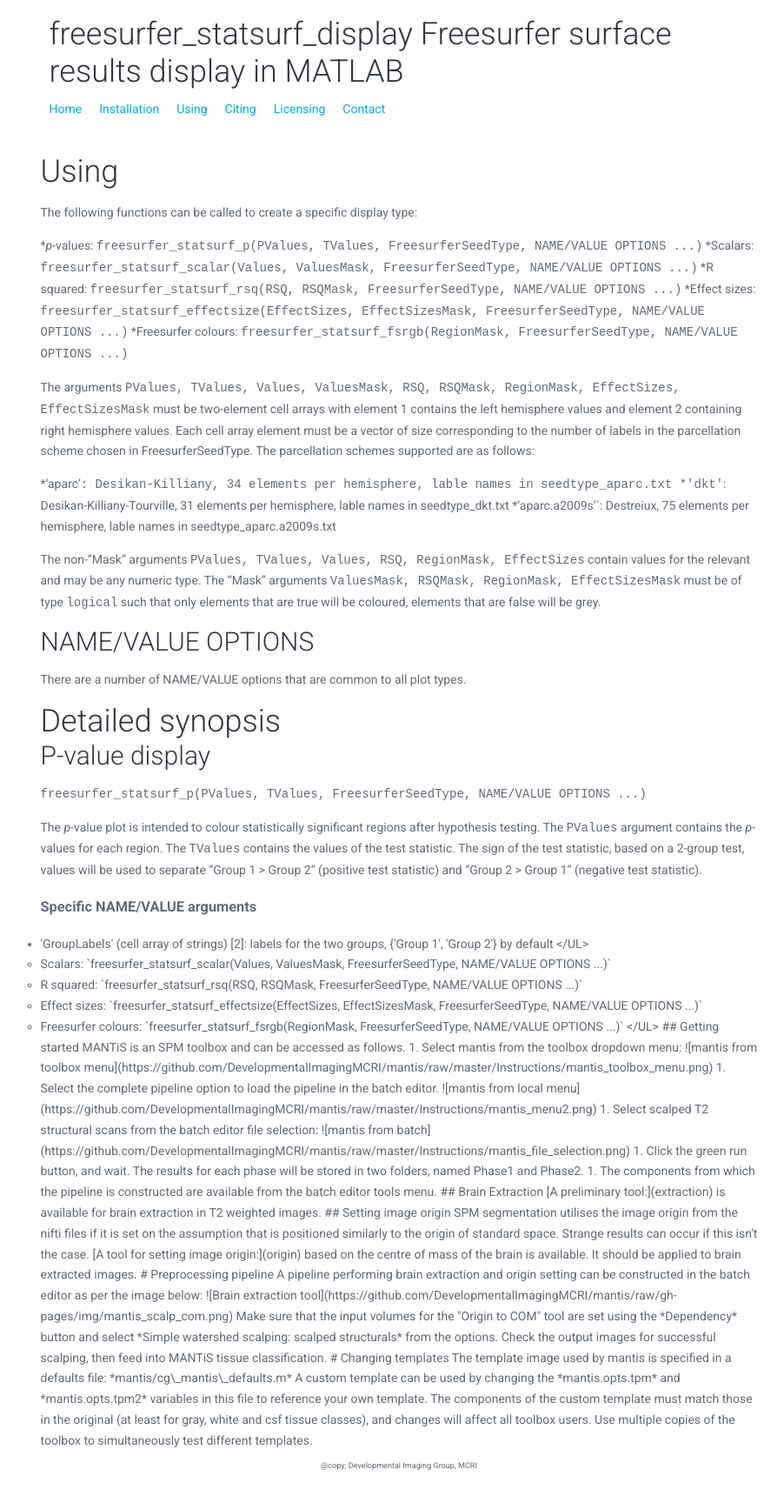
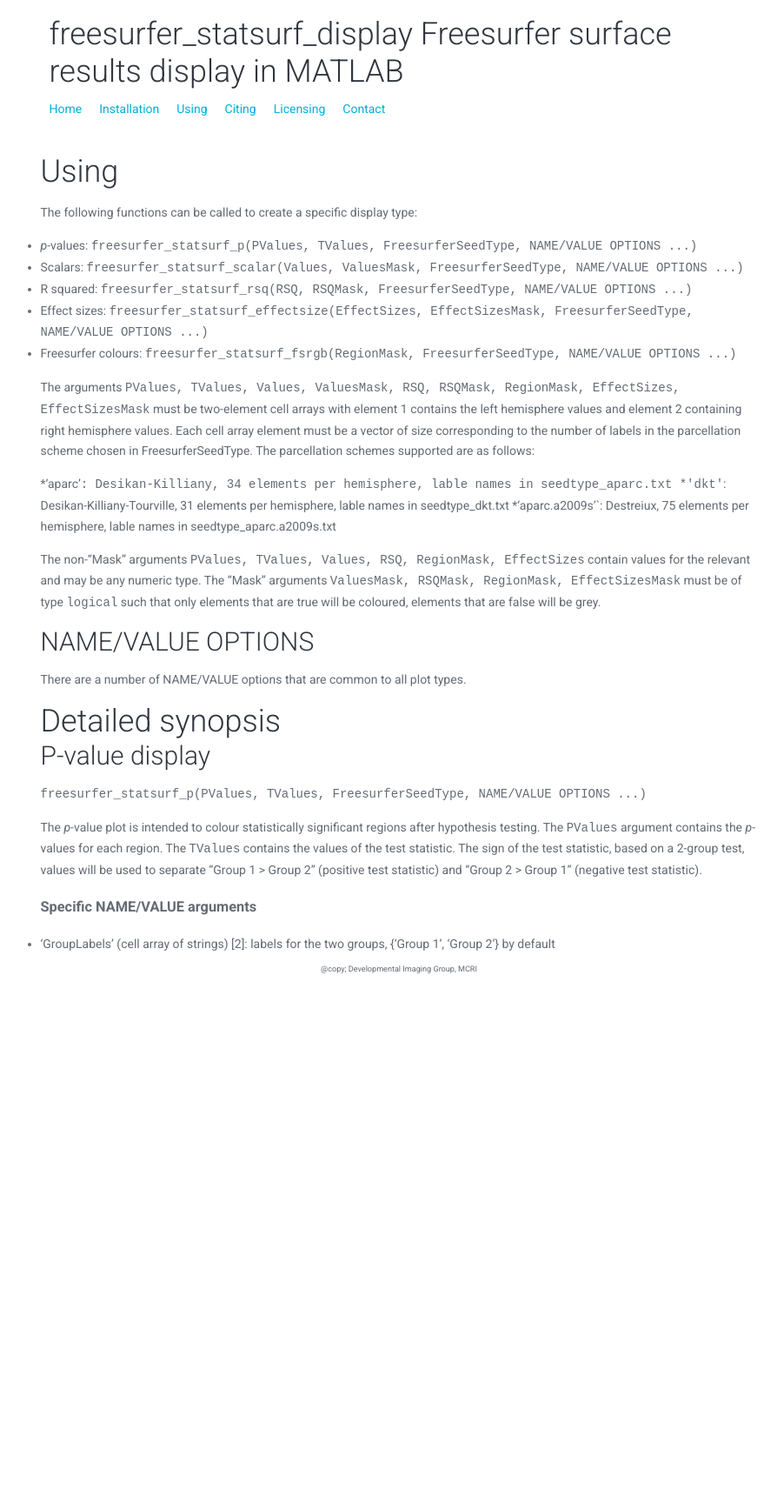
Before and after one commit to DevelopmentalImagingMCRI/freesurfer_statsurf_display, a Jekyll site: the page built from using/index.md, in a window 1280 px wide. Shown: the whole page at 87% size, without its empty margins (181-1083 px from the left). Built offline with Jekyll 4.4.1, drawn with Linux system fonts in a browser that asks for light colours; after the commit the page ends 1149 px from its top, so only the background shows below that.

Commit message:
Formatting

```diff
--- a/using/index.md
+++ b/using/index.md
@@ -9,11 +9,11 @@
 
 The following functions can be called to create a specific display type:
 
-*<I>p</I>-values: `freesurfer_statsurf_p(PValues, TValues, FreesurferSeedType, NAME/VALUE OPTIONS ...)`
-*Scalars: `freesurfer_statsurf_scalar(Values, ValuesMask, FreesurferSeedType, NAME/VALUE OPTIONS ...)`
-*R squared: `freesurfer_statsurf_rsq(RSQ, RSQMask, FreesurferSeedType, NAME/VALUE OPTIONS ...)`
-*Effect sizes: `freesurfer_statsurf_effectsize(EffectSizes, EffectSizesMask, FreesurferSeedType, NAME/VALUE OPTIONS ...)`
-*Freesurfer colours: `freesurfer_statsurf_fsrgb(RegionMask, FreesurferSeedType, NAME/VALUE OPTIONS ...)`
+* *p*-values: `freesurfer_statsurf_p(PValues, TValues, FreesurferSeedType, NAME/VALUE OPTIONS ...)`
+* Scalars: `freesurfer_statsurf_scalar(Values, ValuesMask, FreesurferSeedType, NAME/VALUE OPTIONS ...)`
+* R squared: `freesurfer_statsurf_rsq(RSQ, RSQMask, FreesurferSeedType, NAME/VALUE OPTIONS ...)`
+* Effect sizes: `freesurfer_statsurf_effectsize(EffectSizes, EffectSizesMask, FreesurferSeedType, NAME/VALUE OPTIONS ...)`
+* Freesurfer colours: `freesurfer_statsurf_fsrgb(RegionMask, FreesurferSeedType, NAME/VALUE OPTIONS ...)`
 
 The arguments `PValues, TValues, Values, ValuesMask, RSQ, RSQMask, RegionMask, EffectSizes, EffectSizesMask` must be two-element cell arrays with element 1 contains the left hemisphere values  and element 2 containing right hemisphere values. Each cell array element must be a vector of size corresponding to the number of labels in the parcellation scheme chosen in FreesurferSeedType. The parcellation schemes supported are as follows:
 
@@ -38,57 +38,4 @@
 
 ### Specific NAME/VALUE arguments
 
-<UL>
-<LI>'GroupLabels' (cell array of strings) [2]: labels for the two groups, {'Group 1', 'Group 2'} by default
-</UL>
-
-<UL>
-<LI>Scalars: `freesurfer_statsurf_scalar(Values, ValuesMask, FreesurferSeedType, NAME/VALUE OPTIONS ...)`
-<LI>R squared: `freesurfer_statsurf_rsq(RSQ, RSQMask, FreesurferSeedType, NAME/VALUE OPTIONS ...)`
-<LI>Effect sizes: `freesurfer_statsurf_effectsize(EffectSizes, EffectSizesMask, FreesurferSeedType, NAME/VALUE OPTIONS ...)`
-<LI>Freesurfer colours: `freesurfer_statsurf_fsrgb(RegionMask, FreesurferSeedType, NAME/VALUE OPTIONS ...)`
-</UL>
-
-## Getting started
-
-MANTiS is an SPM toolbox and can be accessed as follows.
-
-1. Select mantis from the toolbox dropdown menu:
-![mantis from toolbox menu](https://github.com/DevelopmentalImagingMCRI/mantis/raw/master/Instructions/mantis_toolbox_menu.png)
-1. Select the complete pipeline option to load the pipeline in the batch editor.
-![mantis from local menu](https://github.com/DevelopmentalImagingMCRI/mantis/raw/master/Instructions/mantis_menu2.png)
-1. Select scalped T2 structural scans from the batch editor file selection:
-![mantis from batch](https://github.com/DevelopmentalImagingMCRI/mantis/raw/master/Instructions/mantis_file_selection.png)
-1. Click the green run button, and wait. The results for each phase will be stored in two folders, named Phase1 and Phase2.
-1. The components from which the pipeline is constructed are available from the batch editor tools menu.
-
-## Brain Extraction
-[A preliminary tool:](extraction) is available for brain extraction in
-T2 weighted images.
-
-## Setting image origin
-SPM segmentation utilises the image origin from the nifti files if it
-is set on the assumption that is positioned similarly to the origin of
-standard space. Strange results can occur if this isn't the
-case. [A tool for setting image origin:](origin) based on the centre
-of mass of the brain is available. It should be applied to brain
-extracted images.
-
-# Preprocessing pipeline
-A pipeline performing brain extraction and origin setting can be
-constructed in the batch editor as per the image below:
-
-![Brain extraction tool](https://github.com/DevelopmentalImagingMCRI/mantis/raw/gh-pages/img/mantis_scalp_com.png)
-
-Make sure that the input volumes for the "Origin to COM" tool are set using the *Dependency* button and select *Simple watershed scalping: scalped structurals* from the options.
-
-Check the output images for successful scalping, then feed into MANTiS tissue classification.
-
-# Changing templates
-The template image used by mantis is specified in a defaults file: *mantis/cg\_mantis\_defaults.m*
-A custom template can be used by changing the *mantis.opts.tpm* and *mantis.opts.tpm2*
-variables in this file to reference your own template. The components
-of the custom template must match those in the original (at least for
-gray, white and csf tissue classes), and changes will affect all
-toolbox users. Use multiple copies of the toolbox to simultaneously
-test different templates.
+* 'GroupLabels' (cell array of strings) [2]: labels for the two groups, {'Group 1', 'Group 2'} by default
```
